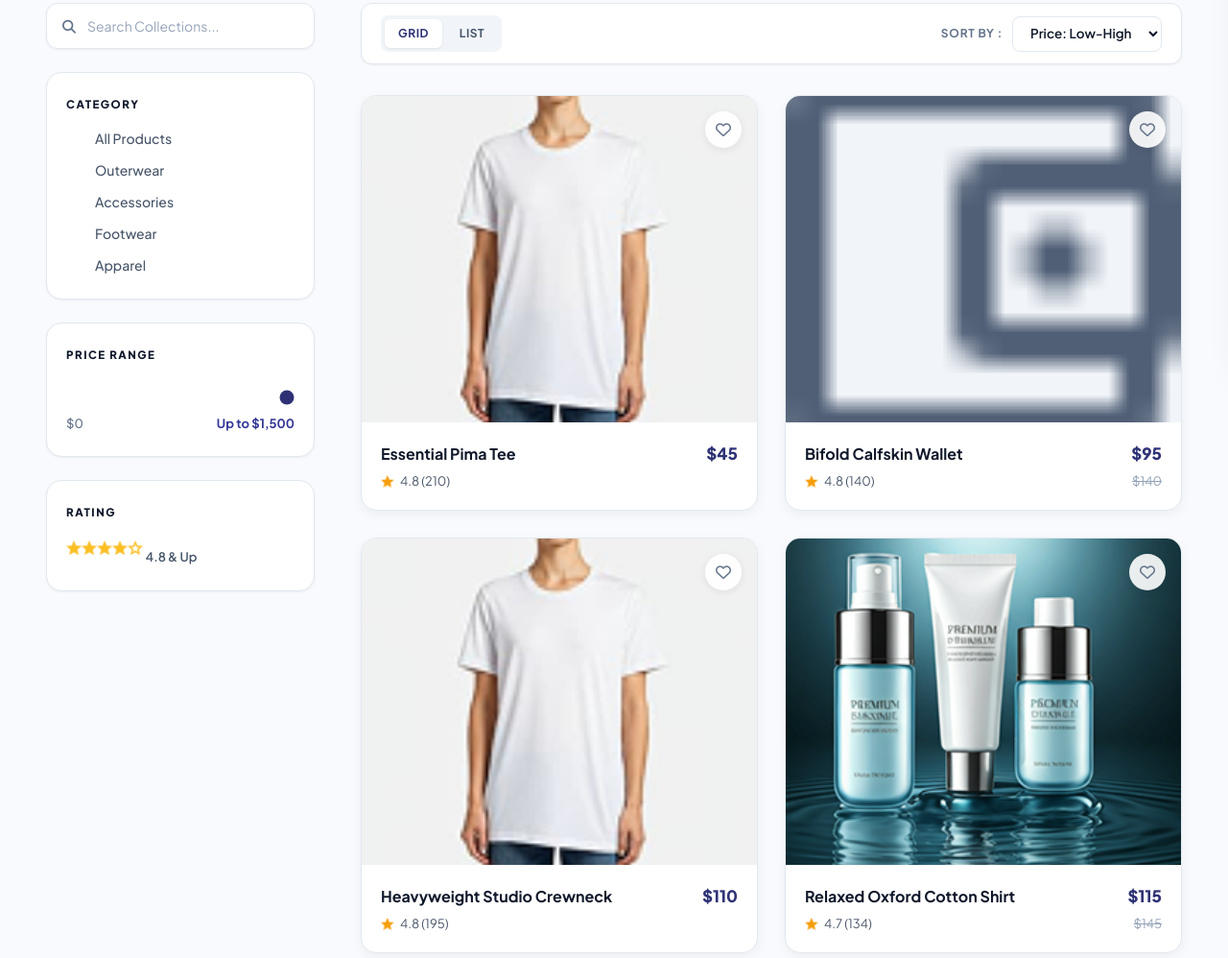
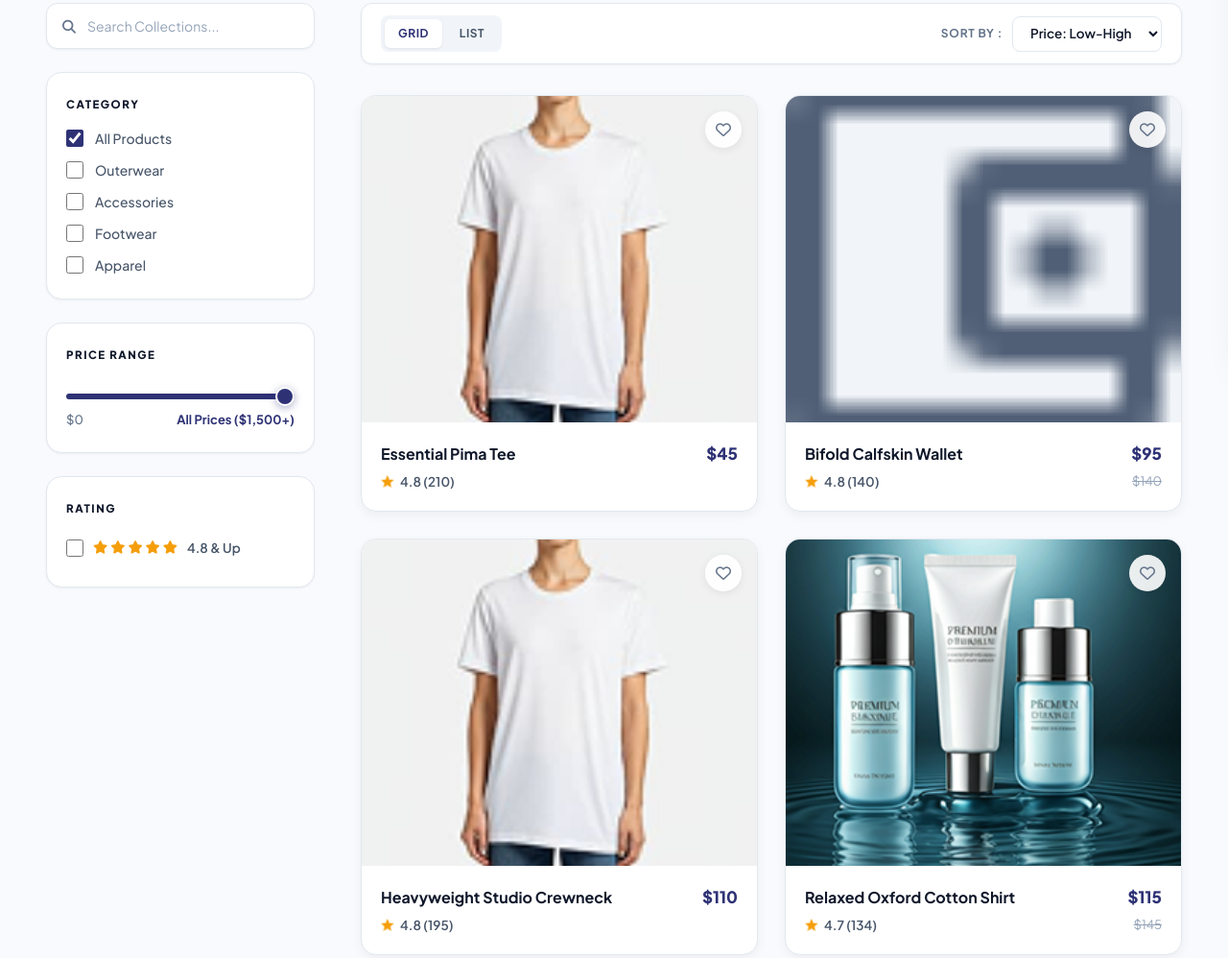
Before and after one commit to Aiswariya12/Atelier, a website: page AllProducts.html in a window 1280 px wide. Shown: the part 427-1425 px from the top of the page at 96% size. Drawn offline with nearby package versions, Linux system fonts and the light colour scheme; a web font is replaced by a local one.

Commit message:
fix(catalog): restore visible price slider track with dynamic fill and add interactive rating checkbox with gold vector stars

```diff
--- a/AllProducts.css
+++ b/AllProducts.css
@@ -233,13 +233,69 @@ input[type="checkbox"] {
   accent-color: var(--primary);
   border-radius: 4px;
   cursor: pointer;
+  -webkit-appearance: checkbox !important;
+  appearance: checkbox !important;
+  display: inline-block !important;
 }
 
+/* Custom Luxury Price Slider */
 #pricerange {
+  -webkit-appearance: none;
+  -moz-appearance: none;
+  appearance: none;
   width: 100%;
-  margin: 12px 0 10px 0;
-  accent-color: var(--primary);
+  height: 6px;
+  background: linear-gradient(to right, var(--primary) 0%, var(--primary) 100%, #E2E8F0 100%, #E2E8F0 100%);
+  border-radius: 999px;
+  outline: none !important;
+  border: none !important;
+  margin: 16px 0 12px 0;
   cursor: pointer;
+}
+
+#pricerange::-webkit-slider-runnable-track {
+  width: 100%;
+  height: 6px;
+  background: transparent;
+  border-radius: 999px;
+  border: none;
+}
+
+#pricerange::-webkit-slider-thumb {
+  -webkit-appearance: none;
+  appearance: none;
+  width: 20px;
+  height: 20px;
+  border-radius: 50%;
+  background: var(--primary, #2E3275);
+  cursor: pointer;
+  margin-top: -7px;
+  border: 2.5px solid #FFFFFF;
+  box-shadow: 0 2px 8px rgba(46, 50, 117, 0.4);
+  transition: transform 0.15s ease, box-shadow 0.15s ease;
+}
+
+#pricerange::-webkit-slider-thumb:hover {
+  transform: scale(1.18);
+  box-shadow: 0 4px 12px rgba(46, 50, 117, 0.5);
+}
+
+#pricerange::-moz-range-track {
+  width: 100%;
+  height: 6px;
+  background: #E2E8F0;
+  border-radius: 999px;
+  border: none;
+}
+
+#pricerange::-moz-range-thumb {
+  width: 20px;
+  height: 20px;
+  border-radius: 50%;
+  background: var(--primary, #2E3275);
+  cursor: pointer;
+  border: 2.5px solid #FFFFFF;
+  box-shadow: 0 2px 8px rgba(46, 50, 117, 0.4);
 }
 
 .pricevalue {
@@ -250,26 +306,58 @@ input[type="checkbox"] {
   font-weight: 500;
 }
 
-.rating {
-  cursor: pointer;
-  transition: border-color 0.2s;
+.pricevalue .active-max-price {
+  font-weight: 700;
+  color: var(--primary);
 }
 
-.rating:hover {
-  border-color: #CBD5E1;
+/* Rating Filter */
+.rating {
+  transition: all 0.2s ease;
 }
 
-.rating img {
-  height: 16px;
-  width: auto;
-  margin-top: 4px;
-  margin-bottom: 6px;
+.rating.active-filter {
+  border-color: var(--primary);
+  background-color: #FAFAFD;
 }
 
-.rating span {
-  font-size: 13px;
+.rating-filter-row {
+  display: flex;
+  align-items: center;
+  gap: 10px;
+  cursor: pointer;
+  user-select: none;
+  padding: 6px 0;
+  transition: color 0.2s;
+  margin-bottom: 0 !important;
+}
+
+.rating-filter-row input[type="checkbox"] {
+  height: 18px;
+  width: 18px;
+  accent-color: var(--primary);
+  border-radius: 4px;
+  cursor: pointer;
+  margin: 0;
+  flex-shrink: 0;
+}
+
+.rating-stars {
+  display: flex;
+  align-items: center;
+  gap: 3px;
+  color: #F59E0B;
+  font-size: 13.5px;
+}
+
+.rating-text {
+  font-size: 13.5px;
   font-weight: 600;
   color: var(--text-secondary);
+}
+
+.rating-filter-row:hover .rating-text {
+  color: var(--primary);
 }
 
 /* RIGHT SECTION & CATALOG TOOLBAR */
--- a/AllProducts.html
+++ b/AllProducts.html
@@ -73,8 +73,17 @@
 
         <div class="rating">
           <h5>RATING</h5>
-          <img src="./Container (3).png" alt="stars">
-          <span>4.8 &amp; Up</span>
+          <label class="rating-filter-row">
+            <input type="checkbox" id="rating-checkbox">
+            <div class="rating-stars">
+              <i class="fa-solid fa-star"></i>
+              <i class="fa-solid fa-star"></i>
+              <i class="fa-solid fa-star"></i>
+              <i class="fa-solid fa-star"></i>
+              <i class="fa-solid fa-star"></i>
+            </div>
+            <span class="rating-text">4.8 &amp; Up</span>
+          </label>
         </div>
       </aside>
 
--- a/js/products.js
+++ b/js/products.js
@@ -67,20 +67,28 @@ function initProductCatalog() {
     priceSlider.value = '1500';
     maxPrice = 1500;
 
+    const updateSliderFill = () => {
+      const percent = (priceSlider.value / priceSlider.max) * 100;
+      priceSlider.style.background = `linear-gradient(to right, #2E3275 0%, #2E3275 ${percent}%, #E2E8F0 ${percent}%, #E2E8F0 100%)`;
+    };
+    updateSliderFill();
+
     // Price label indicator
     if (priceValueContainer) {
       priceValueContainer.innerHTML = `
         <span>$0</span>
-        <span class="active-max-price" style="font-weight: 700; color: #333697;">Up to $1,500</span>
+        <span class="active-max-price">All Prices ($1,500+)</span>
       `;
     }
 
     priceSlider.addEventListener('input', (e) => {
       maxPrice = Number(e.target.value);
+      updateSliderFill();
       const label = priceValueContainer ? priceValueContainer.querySelector('.active-max-price') : null;
       if (label) {
         label.textContent = maxPrice >= 1500 ? 'All Prices ($1,500+)' : `Up to $${maxPrice}`;
       }
+      currentPage = 1;
       render();
     });
   }
@@ -144,21 +152,31 @@ function initProductCatalog() {
   }
 
   // Setup Rating filter
-  if (ratingSection) {
+  const ratingCheckbox = document.getElementById('rating-checkbox');
+  if (ratingCheckbox) {
+    ratingCheckbox.addEventListener('change', (e) => {
+      if (e.target.checked) {
+        minRating = 4.8;
+        if (ratingSection) ratingSection.classList.add('active-filter');
+        AtelierStore.showToast('Filtering: 4.8 Stars and up', 'info');
+      } else {
+        minRating = 0;
+        if (ratingSection) ratingSection.classList.remove('active-filter');
+        AtelierStore.showToast('Showing all ratings', 'info');
+      }
+      currentPage = 1;
+      render();
+    });
+  } else if (ratingSection) {
     ratingSection.style.cursor = 'pointer';
-    ratingSection.setAttribute('title', 'Filter by 4.8+ Stars');
     ratingSection.addEventListener('click', () => {
       if (minRating === 0) {
         minRating = 4.8;
-        ratingSection.style.opacity = '1';
-        ratingSection.style.outline = '2px solid #333697';
-        ratingSection.style.borderRadius = '6px';
-        ratingSection.style.padding = '4px 8px';
+        ratingSection.classList.add('active-filter');
         AtelierStore.showToast('Filtering: 4.8 Stars and up', 'info');
       } else {
         minRating = 0;
-        ratingSection.style.outline = 'none';
-        ratingSection.style.padding = '';
+        ratingSection.classList.remove('active-filter');
         AtelierStore.showToast('Showing all ratings', 'info');
       }
       currentPage = 1;
--- a/responsive-common.css
+++ b/responsive-common.css
@@ -115,15 +115,25 @@ button:focus-visible, a:focus-visible, select:focus-visible {
   outline-offset: 2px;
 }
 
-/* Universal input reset: completely remove all inner borders, default browser outlines, and focus rings */
-input,
-input:focus,
-input:focus-visible,
-input:active {
+/* Universal input reset: completely remove all inner borders, default browser outlines, and focus rings on text-like inputs */
+input:not([type="checkbox"]):not([type="radio"]):not([type="range"]),
+input:not([type="checkbox"]):not([type="radio"]):not([type="range"]):focus,
+input:not([type="checkbox"]):not([type="radio"]):not([type="range"]):focus-visible,
+input:not([type="checkbox"]):not([type="radio"]):not([type="range"]):active {
   outline: none !important;
   -webkit-appearance: none;
   -moz-appearance: none;
   appearance: none;
+}
+
+/* Checkbox and Radio appearance explicitly preserved */
+input[type="checkbox"],
+input[type="radio"] {
+  -webkit-appearance: checkbox !important;
+  -moz-appearance: checkbox !important;
+  appearance: checkbox !important;
+  outline: none !important;
+  cursor: pointer;
 }
 
 /* Ensure placeholder texts never have any inner borders or outlines across all browsers */
```
